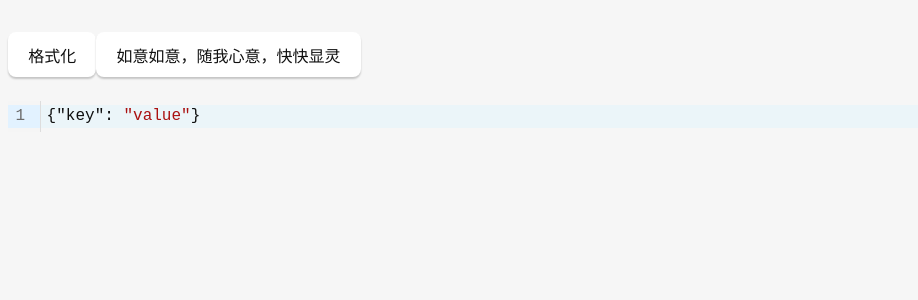
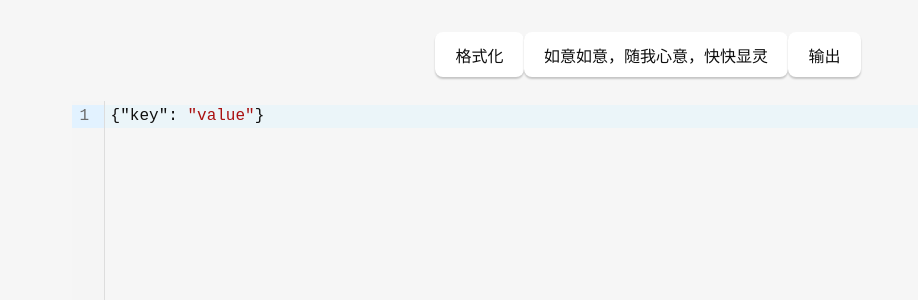
Before and after one commit to NewOag/my-tookit, a React (Vite) app: page / in a window 1280 px wide. Shown: the top 300 px of the page, without its empty margins (0-918 px from the left). Built offline with nearby package versions, Linux system fonts and the light colour scheme.

Commit message:
feat: json editor v0.0.2

```diff
--- a/package.json
+++ b/package.json
@@ -16,6 +16,7 @@
     "codemirror": "^6.0.1",
     "@codemirror/state": "^6.0.2",
     "@codemirror/language": "^6.10.2",
+    "@codemirror/lint": "^6.8.1",
     "@codemirror/lang-json": "^6.0.1"
   },
   "devDependencies": {
--- a/src/App.css
+++ b/src/App.css
@@ -1,3 +1,8 @@
+body {
+  height: 100vh;
+  width: 100vw;
+}
+
 .logo.vite:hover {
   filter: drop-shadow(0 0 2em #747bff);
 }
@@ -6,6 +11,12 @@
   filter: drop-shadow(0 0 2em #61dafb);
 }
 :root {
+
+    display: flex;
+    width: 100%;
+    height: 100%;
+    overflow-y: hidden;
+
   font-family: Inter, Avenir, Helvetica, Arial, sans-serif;
   font-size: 16px;
   line-height: 24px;
@@ -23,7 +34,7 @@
 
 .container {
   margin: 0;
-  padding-top: 10vh;
+  /*padding-top: 10vh;*/
   display: flex;
   flex-direction: column;
   justify-content: center;
--- a/src/App.tsx
+++ b/src/App.tsx
@@ -16,53 +16,67 @@ function jsonify(o: any) {
     } else if (typeof o === 'object' && o !== null) {
         json = o
     } else {
-        return o
+        return JSON.stringify(o, null, 2)
     }
     if (Array.isArray(json)) {
         for (let i = 0; i < json.length; i++) {
             json[i] = jsonify(json[i])
         }
-        return json
+        return JSON.stringify(json, null, 2)
     } else {
         for (const key in json) {
             // @ts-ignore
             json[key] = jsonify(json[key])
         }
-        return json
+        return JSON.stringify(json, null, 2)
     }
 }
 
 function App() {
     const [doc, setDoc] = useState<string>("")
+    const [value, onChange] = useState<string>()
     const style = {
         height: "100vh",
-        width: "100vw"
+        width: "100vw",
     }
     useEffect(() => {
-        setDoc(`{"key": "value"}`)
+        const defaultValue = `{"key": "value"}`
+        setDoc(defaultValue)
+        onChange(defaultValue)
     }, [])
 
+    useEffect(() => {
+        onChange(doc)
+    }, [doc])
+
     const fn1 = () => {
-        console.log(doc)
-        setDoc(JSON.stringify(JSON.parse(doc!), null, 4))
-        console.log(doc)
+        console.log(value)
+        try {
+            const newDoc = JSON.stringify(JSON.parse(value!), null, 2)
+            setDoc(newDoc)
+        } catch (_) {}
+        console.log(value)
     }
 
     const fn2 = () => {
-        console.log(doc)
-        setDoc(JSON.stringify(jsonify(doc), null, 4))
-        console.log(doc)
+        console.log(value)
+        try {
+            const newDoc = jsonify(value!)
+            setDoc(newDoc)
+        } catch (_) {}
+        console.log(value)
     }
 
     return (
         <div style={style}>
             <br/>
-            <div>
+            <div style={{display: "flex", justifyContent: "center"}}>
                 <button onClick={fn1}>格式化</button>
                 <button onClick={fn2}>如意如意，随我心意，快快显灵</button>
+                <button onClick={() => console.log("current value is ", value)}>输出</button>
             </div>
             <br/>
-            <Editor doc={doc}/>
+            <Editor doc={doc} onChange={onChange}/>
         </div>
     );
 }
--- /dev/null
+++ b/src/Editor.css
@@ -0,0 +1,4 @@
+.cm-editor {
+    height: inherit;
+    width: inherit;
+}
--- a/src/Editor.tsx
+++ b/src/Editor.tsx
@@ -1,18 +1,33 @@
 import React, {useEffect, useRef, useState} from 'react'
 import {EditorState} from '@codemirror/state'
 import {basicSetup, EditorView} from 'codemirror'
-import {json} from '@codemirror/lang-json'
+import {json, jsonParseLinter} from '@codemirror/lang-json'
+import {linter} from '@codemirror/lint'
+import "./Editor.css"
 
 interface IEditor {
     doc: string
+    onChange: (value: string) => void
 }
 
-export const Editor: React.FC<IEditor> = ({doc}) => {
+const changeFacet = (onChange: (value: string) => void) => EditorView.updateListener.of(update => {
+    if (update.docChanged && onChange && update.transactions.some(tr => tr.isUserEvent("input"))) {
+        onChange(update.state.doc.toString())
+        console.log("onchange: ", update.state.doc.toString())
+    }
+});
+
+export const Editor: React.FC<IEditor> = ({doc, onChange}) => {
     const containerRef = useRef(null)
     const [editorView, setEditorView] = useState<EditorView>()
     useEffect(() => {
         const state = EditorState.create({
-            doc, extensions: [basicSetup, json()]
+            doc, extensions: [
+                basicSetup, json(), linter(jsonParseLinter()),
+                // todo format on user paste
+                EditorState.transactionFilter.of(tr => tr),
+                changeFacet(onChange)
+            ],
         })
         const view = new EditorView({
             state, parent: containerRef.current!
@@ -35,5 +50,5 @@ export const Editor: React.FC<IEditor> = ({doc}) => {
         })
     }, [doc])
 
-    return <div ref={containerRef}/>
+    return <div ref={containerRef} style={{height: "90%", width: "90%", margin: "auto"}}/>
 }
```
